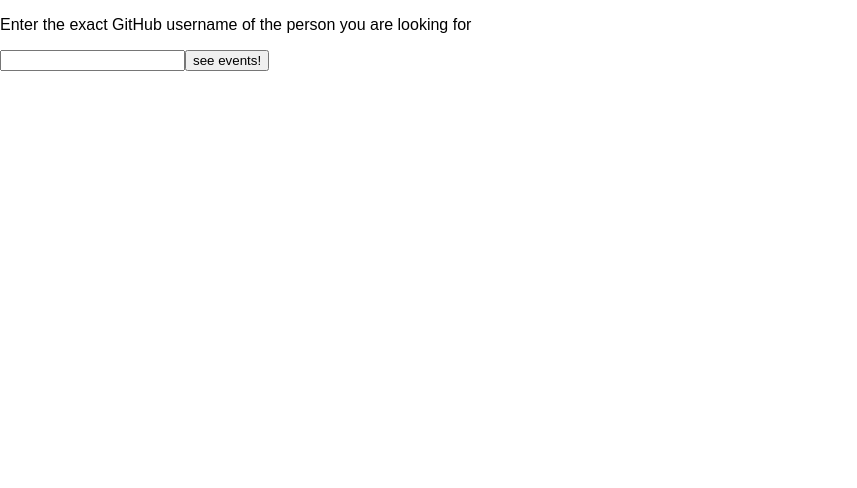
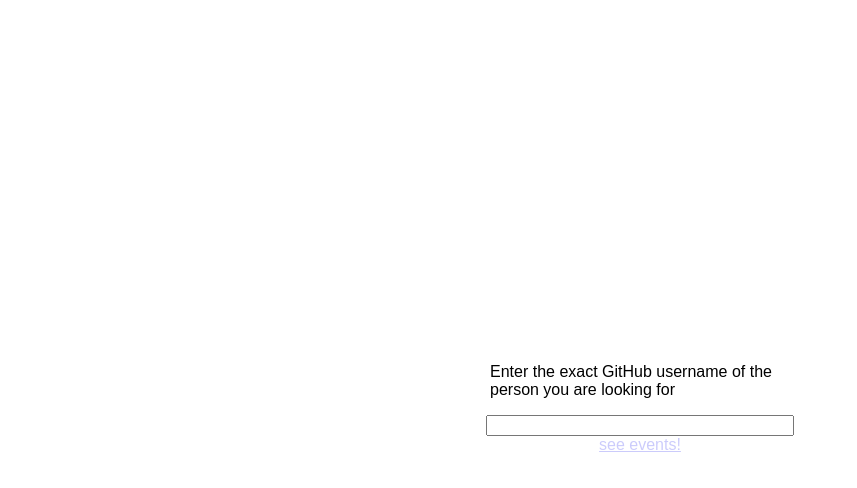
Before and after one commit to timeliners/prototype, a React (Create React App) app: page / in a window 1280 px wide. Shown: the top 488 px of the page, without its empty margins (0-857 px from the left). Built offline with nearby package versions, Linux system fonts and the light colour scheme.

Commit message:
feature: finish github search container

```diff
--- a/package.json
+++ b/package.json
@@ -18,12 +18,14 @@
 		"codecov": "codecov"
 	},
 	"dependencies": {
+		"classnames": "^2.2.6",
 		"react": "^16.3.2",
 		"react-dom": "^16.3.2",
 		"react-router-dom": "^4.2.2"
 	},
 	"devDependencies": {
 		"@types/chai": "^4.1.3",
+		"@types/classnames": "^2.2.4",
 		"@types/enzyme": "^3.1.10",
 		"@types/jest": "^22.2.3",
 		"@types/node": "^9.6.7",
--- /dev/null
+++ b/src/modules/github-search/container.css
@@ -0,0 +1,25 @@
+.github-search {
+	display: flex;
+	flex-direction: column;
+	align-items: center;
+	justify-content: center;
+	width: 100%;
+	height: 100%;
+}
+
+.github-search__intro,
+.github-search__input,
+.github-search__button {
+	display: block;
+	width: 300px;
+}
+
+.github-search__button {
+	text-align: center;
+}
+
+.github-search__button.-state-disabled {
+	opacity: 0.2;
+	pointer-events: none;
+	user-select: none;
+}
--- a/src/modules/github-search/container.tsx
+++ b/src/modules/github-search/container.tsx
@@ -1,5 +1,7 @@
 import * as React from 'react';
-import { RouteComponentProps } from 'react-router-dom';
+import { RouteComponentProps, Link } from 'react-router-dom';
+import classnames from 'classnames';
+import './container.css';
 
 interface IState {
 	/** The username to search for */
@@ -15,40 +17,34 @@
 	};
 
 	/**
-	 * Invoked when the user submits the GitHub username.
-	 * When this happens, the user should be redirected to a page with all the events of this account.
+	 * Invoked when the user changes the input content.
 	 */
-	private onFormSubmit = (event: React.FormEvent<{}>) => {
-		event.preventDefault();
-
-		if (this.state.username) {
-			this.props.history.push(`/${this.state.username}`);
-		}
-	};
+	private onInputChange = (event: React.ChangeEvent<HTMLInputElement>) => {
+		this.setState({ username: event.target.value });
+	}
 
 	/**
-	 * Invoked when the user changes the (GitHub) username input.
+	 * Get the full class name of the button.
 	 */
-	private onUsernameChange = (event: React.FormEvent<HTMLInputElement>) => {
-		this.setState({ username: event.currentTarget.value });
-	};
+	private get buttonClassName() {
+		return classnames('github-search__button', {
+			'-state-disabled': this.state.username.length <= 0,
+		});
+	}
 
 	/**
 	 * @inheritdoc
 	 */
 	public render() {
 		return (
-			<div>
-				<form onSubmit={this.onFormSubmit}>
-					<p>Enter the exact GitHub username of the person you are looking for</p>
-					<input
-						type='text'
-						name='username'
-						value={this.state.username}
-						onChange={this.onUsernameChange}
-					/>
-					<button type='submit'>see events!</button>
-				</form>
+			<div className="github-search">
+				<p className="github-search__intro">
+					Enter the exact GitHub username of the person you are looking for
+				</p>
+				<input type="text" className="github-search__input" onChange={this.onInputChange} />
+				<Link className={this.buttonClassName} to={this.state.username}>
+					see events!
+				</Link>
 			</div>
 		);
 	}
--- a/tsconfig.json
+++ b/tsconfig.json
@@ -13,7 +13,7 @@
 		"forceConsistentCasingInFileNames": true,
 		"noImplicitReturns": true,
 		"noImplicitThis": true,
-		"noImplicitAny": true,
+		"noImplicitAny": false,
 		"strictNullChecks": true,
 		"suppressImplicitAnyIndexErrors": true,
 		"noUnusedLocals": true,
--- a/tslint.json
+++ b/tslint.json
@@ -17,6 +17,7 @@
 		"jsx-boolean-value": false,
 		"member-ordering": false,
 		"no-console": false,
-		"jsx-no-multiline-js": false
+		"jsx-no-multiline-js": false,
+		"jsx-no-lambda": false
 	}
 }
```
Also changed, not shown: 1 other file (tests, documents, lock files or other folders).
